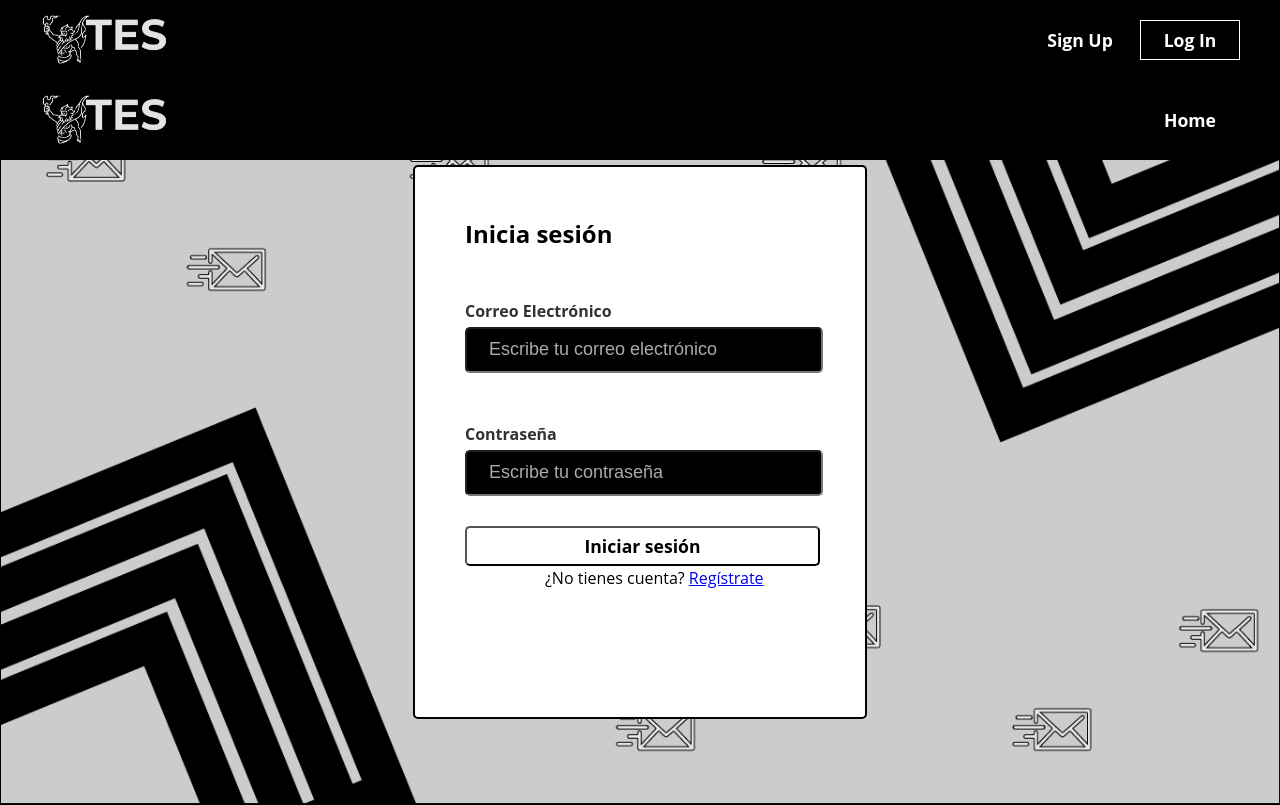
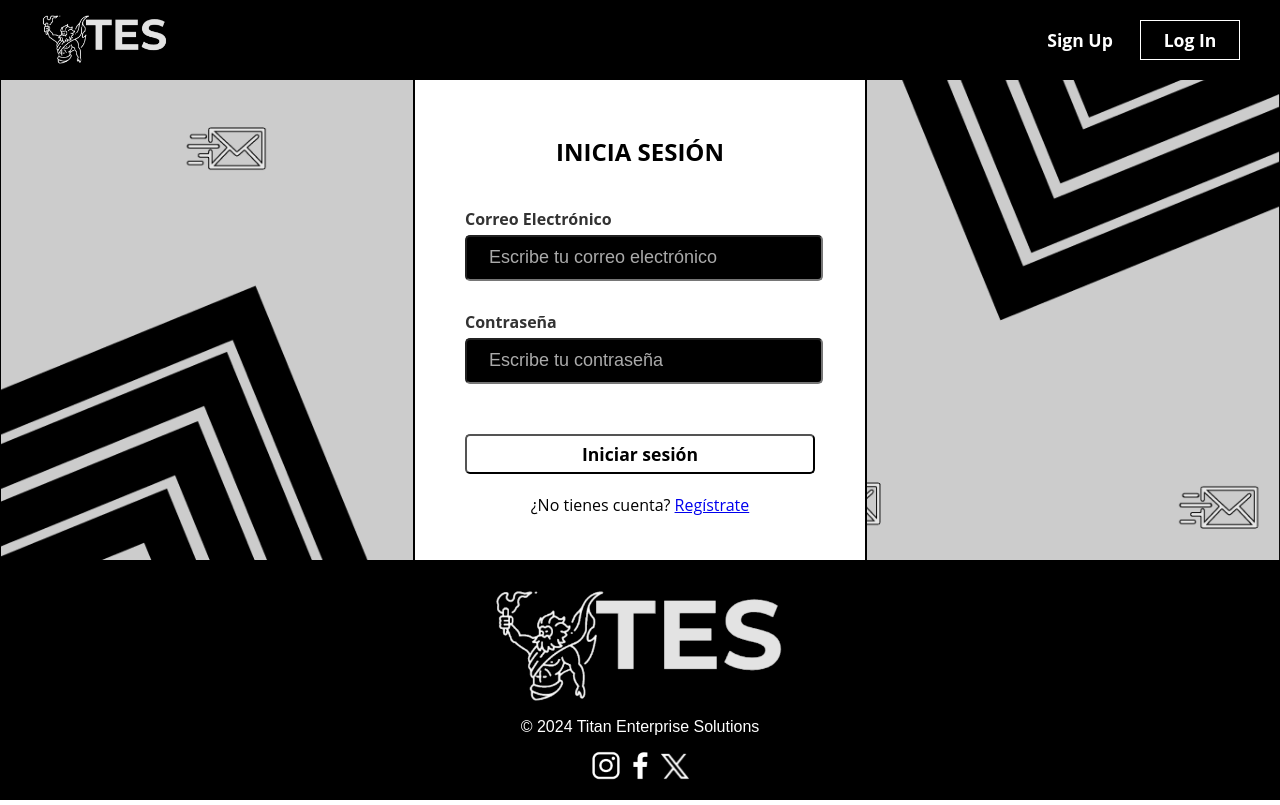
Before and after one commit to DanielGarQ/NotificationFrontEnd, an Angular app: page /login in a window 1280 px wide. Shown: the top 805 px of the page. Built offline with nearby package versions, Linux system fonts and the light colour scheme.

Commit message:
-FIX login layout component

```diff
--- a/src/app/app-routing.module.ts
+++ b/src/app/app-routing.module.ts
@@ -1,6 +1,6 @@
 import { NgModule } from '@angular/core';
 import { RouterModule, Routes } from '@angular/router';
-import { LoginComponent } from './feature/login/login.component';
+import { LoginComponent } from './components/login/login.component';
 import { RegisterComponent } from './feature/register/register.component';
 import { HomeComponent } from './components/home/home.component';
 // import { HomeComponent } from './feature/home/home.component';
--- a/src/app/app.module.ts
+++ b/src/app/app.module.ts
@@ -7,7 +7,7 @@ import { AppComponent } from './app.component';
 import { CoreModule } from './core/core.module';
 import { CommonModule } from '@angular/common';
 import { SharedModule } from './shared/shared.module';
-import { LoginComponent } from './feature/login/login.component';
+import { LoginComponent } from './components/login/login.component';
 import { RegisterComponent } from './feature/register/register.component';
 import { SendNotificationModule } from './feature/send-notification/send-notification.module';
 import { InboxModule } from './feature/inbox/inbox.module';
--- a/src/app/components/header-v2/header-v2.component.scss
+++ b/src/app/components/header-v2/header-v2.component.scss
@@ -15,6 +15,7 @@
 .header-logo {
   width: 130px;
   height: 50px;
+  cursor: pointer;
 }
 
 .auth-buttons {
--- a/src/app/feature/login/login.component.html
+++ b/src/app/components/login/login.component.html
@@ -1,10 +1,7 @@
-<!-- <header> -->
-  <app-general-header></app-general-header>
-<!-- </header> -->
-<body>
-  <img src="assets/Mesa de trabajo 1.png" alt="background" class="login-background">
+<div class="img-container">
   <form class="form" (submit)="login()">
-    <h2>Inicia sesión</h2>
+    <!-- <h2>Inicia sesión</h2> -->
+    <h2>INICIA SESIÓN</h2>
     <div>
       <label for="correoElectronico">Correo Electrónico</label>
     </div>
@@ -26,7 +23,4 @@
       </p>
     </div>
   </form>
-</body>
-<!-- <footer> -->
-  <app-footer></app-footer>
-<!-- </footer> -->
+</div>
--- a/src/app/feature/login/login.component.scss
+++ b/src/app/components/login/login.component.scss
@@ -1,9 +1,12 @@
-:host {
-  display: block;
+.img-container {
+  width: 100%;
   height: 100%;
-  width: 100%;
-  margin: 0;
-  padding: 0;
+  position: absolute;
+  overflow: hidden;
+  background-image: url('/assets/Mesa de trabajo 1.png');
+  background-repeat: repeat-y;
+  background-size: cover;
+  background-position: center center;
 }
 
 .login-background{
@@ -21,8 +24,8 @@
   border: 2px solid #080808;
   border-color: black;
   height: 550px;
-  width: 450px;
-  text-indent: 50px;
+  width: 350px;
+  padding: 0 50px;
   border-radius: 5px;
   -webkit-border-radius: 5px;
   -moz-border-radius: 5px;
@@ -32,10 +35,11 @@
 }
 
 h2{
-  margin-top: 50px;
-  margin-bottom: 20px;
+  margin-top: 90px;
+  margin-bottom: 40px;
   font-family: 'Open Sans', sans-serif;
   font-weight: bold;
+  text-align: center;
 }
 
 label {
@@ -45,14 +49,14 @@ label {
   color: #333;
   font-size: 1rem;
   font-family: 'Open Sans', sans-serif;
-  margin-top: 50px;
+  margin-top: 30px;
 }
 
 button{
   position: inherit;
-  margin-top: 30px;
+  margin-top: 50px;
   background-color: white;
-  width: 355px;
+  width: 100%;
   height: 40px;
   border-radius: 5px;
   -webkit-border-radius: 5px;
@@ -62,11 +66,12 @@ button{
   font-family: 'Open Sans', sans-serif;
   font-size: 1.1rem;
   font-weight: bold;
+  cursor: pointer;
 }
 
 .redirect-to-register{
-  text-indent: 130px;
-  margin-top: 1px;
+  text-align: center;
+  margin-top: 20px;
   font-family: 'Open Sans', sans-serif;
 }
 
@@ -81,7 +86,7 @@ input::placeholder {
 
 .correo{
   background-color: black;
-  width: 350px;
+  width: 100%;
   height: 40px;
   color: white;
   font-size: 17px;
@@ -95,7 +100,7 @@ input::placeholder {
 
 .password{
   background-color: black;
-  width: 350px;
+  width: 100%;
   height: 40px;
   color: white;
   font-size: 17px;
--- a/src/app/feature/home/home.component.html
+++ b/src/app/feature/home/home.component.html
@@ -1,4 +1,3 @@
-<app-header-home></app-header-home>
 <div class="img-container">
   <img src="assets/home.png" alt="home" class="home-background">
   <div class="text-box">
```
Also changed, not shown: src/app/components/login/login.component.ts (renamed from src/app/feature/login/login.component.ts), 1 other file (tests, documents, lock files or other folders).
